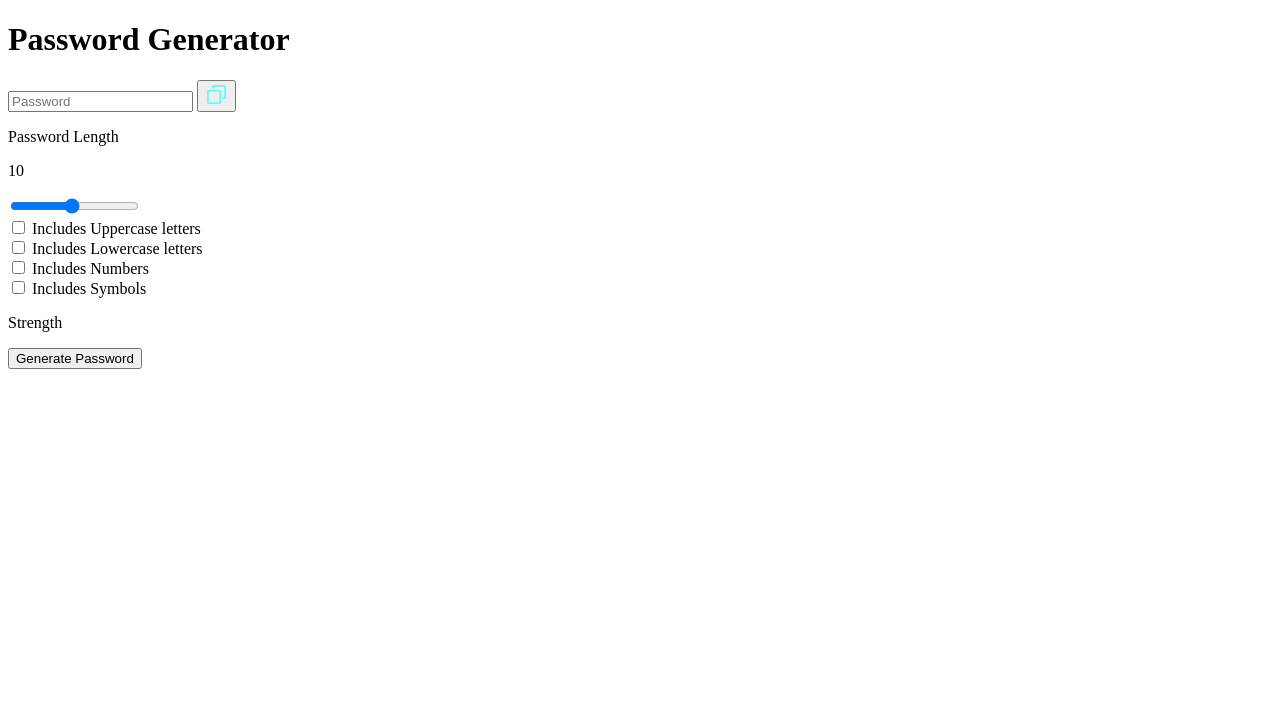
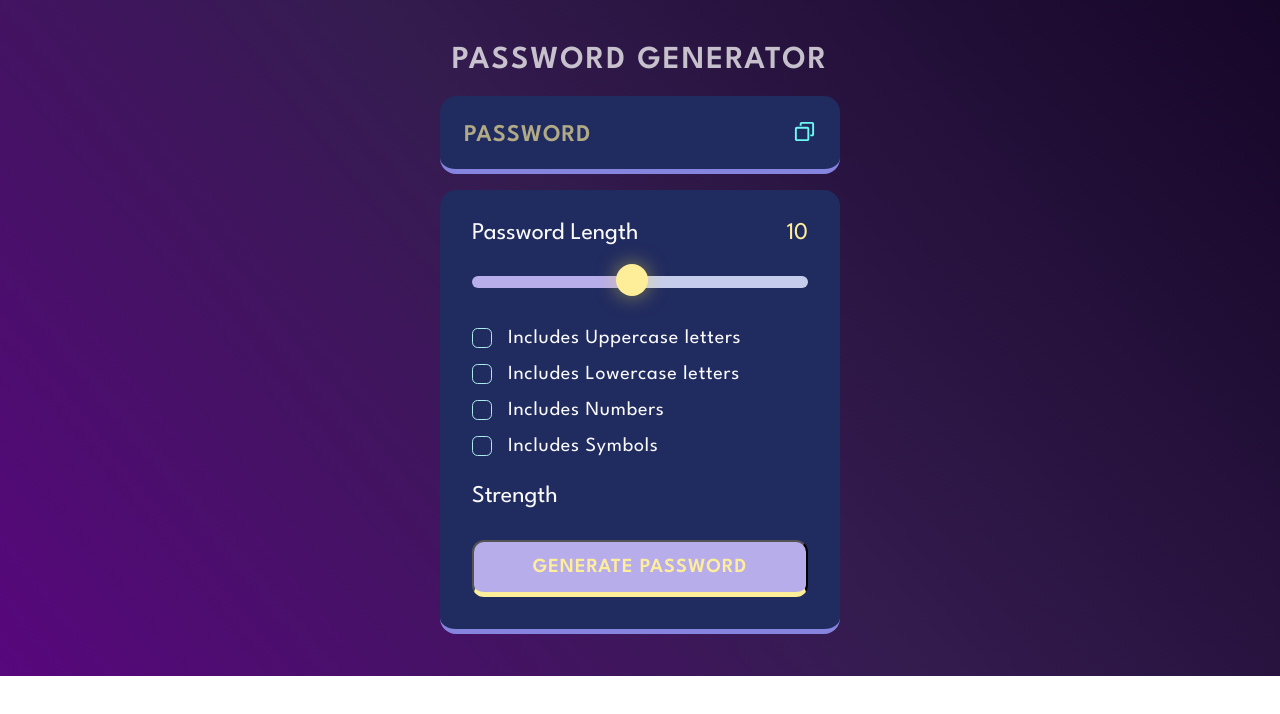
Before and after one commit to yashsoni45/passwordgenerator, a plain HTML site: page index.html in a window 1280 px wide. Drawn offline with Linux system fonts and the light colour scheme.

Commit message:
final commit

```diff
--- a/index.html
+++ b/index.html
@@ -2,46 +2,48 @@
 <html lang="en">
 <head>
     <meta charset="UTF-8">
+    <meta http-equiv="X-UA-Compatible" content="IE=edge">
     <meta name="viewport" content="width=device-width, initial-scale=1.0">
-    <title>Document</title>
+    <title>Password Generator</title>
+    <link rel="preconnect" href="https://fonts.googleapis.com" />
+    <link rel="preconnect" href="https://fonts.gstatic.com" crossorigin />
+    <link
+      href="https://fonts.googleapis.com/css2?family=League+Spartan:wght@100;200;300;400;600&display=swap"
+      rel="stylesheet"
+    />
     <link rel="stylesheet" href="styles.css">
 </head>
 <body>
-
     <div class="wrapper">
-
 
         <div class="container">
 
             <h1>Password Generator</h1>
 
-        <div class="diplay-container">
+            <div class="display-container">
 
                 <input readonly placeholder="Password" class="display" data-passwordDisplay>
 
-           <button data-copy>
-             <span data-copyMsg></span>
-             <img src="./assets/copy.svg" alt="copy" height="23" width="23">
-
+                <button class="copyBtn" data-copy>
+                    <span class="tooltip" data-copyMsg></span>
+                    <img src="./assets/copy.svg" alt="copy" width="23" height="23">
                 </button>
 
             </div>
 
+
             <div class="input-container">
 
-            <!-- password length section--->
-
+                <!--password length section-->
                 <div class="length-container">
                     <p>Password Length</p>
                     <p data-lengthNumber>0</p>
                 </div>
 
                 <!--slider-->
-
                 <input type="range" min="1" max="20" class="slider" step="1" data-lengthSlider>
 
-            <!--checkbox -->
-
+                <!-- checkboxes-->
                 <div class="check">
                     <input type="checkbox" id="uppercase">
                     <label for="uppercase">Includes Uppercase letters</label>
@@ -54,30 +56,27 @@
 
                 <div class="check">
                     <input type="checkbox" id="numbers">
-                 <label for="numbers">Includes Numbers</label>
+                    <label for="numbers">Includes Numbers </label>
                 </div>
 
                 <div class="check">
                     <input type="checkbox" id="symbols">
-                 <label for="symbols">Includes Symbols</label>
+                    <label for="symbols">Includes Symbols </label>
                 </div>
 
-            <!--strength section-->
-
+                <!-- strength section-->
                 <div class="strength-container">
                     <p>Strength</p>
-                <div data-indicator></div>
+                    <div class="indicator" data-indicator></div>
                 </div>
 
-            <!--generate password-->
-
+                <!-- generate password-->
                 <button class="generateButton">Generate Password</button>
 
             </div>
 
         </div>
 
-
     </div>
 
     <script src="script.js"></script>
--- a/styles.css
+++ b/styles.css
@@ -0,0 +1,283 @@
+*,
+*::before,
+*::after {
+    margin: 0;
+    padding: 0;
+    box-sizing: border-box;
+    font-family: 'League Spartan', sans-serif;
+}
+
+:root {
+    --dk-violet: hsl(230, 50%, 25%);
+    --lt-violet: hsl(230, 50%, 85%);
+    --lt-violet2: hsl(240, 60%, 70%);
+    --vb-violet: hsl(250, 60%, 80%);
+    --vb-violet2: hsl(260, 60%, 75%);
+
+    --vb-yellow: hsl(50, 100%, 80%);
+
+    --pl-white: hsl(0, 0%, 98%);
+
+    --vb-cyan: hsl(180, 60%, 80%);
+    --vb-cyan2: hsl(180, 60%, 90%);
+    --dk-text: hsl(210, 20%, 40%);
+}
+
+
+.wrapper {
+    display: flex;
+    flex-direction: column;
+    align-items: center;
+    justify-content: center;
+    background: linear-gradient(231deg, rgba(22, 6, 40, 1) 0%, rgba(52, 28, 79, 1) 50%, rgba(88, 7, 125, 1) 100%);
+    overflow-y: hidden;
+    overflow-x: hidden;
+    position: relative;
+    padding: 10px;
+}
+
+.container {
+    width: 90%;
+    max-width: 400px;
+    padding-bottom: 2rem;
+    padding-top: 2rem;
+}
+
+h1 {
+    color: var(--pl-white);
+    opacity: 0.75;
+    text-transform: uppercase;
+    letter-spacing: 2px;
+    text-align: center;
+    line-height: 1.2;
+}
+
+.display-container {
+    position: relative;
+    background-color: var(--dk-violet);
+    border-radius: 1rem;
+    border-bottom: 0.35rem solid var(--lt-violet2);
+    margin: 1rem 0;
+    padding-top: 0.35rem;
+}
+
+
+.display {
+    width: 100%;
+    background-color: transparent;
+    padding: 1.15rem 1rem;
+    color: var(--vb-yellow);
+    font-weight: 600;
+    font-size: 1.5rem;
+    line-height: 30px;
+    letter-spacing: 1px;
+    padding-right: 3.25rem;
+    border:none;
+  }
+
+.display::placeholder {
+    position:absolute;
+    top: 50%;
+    left: 1.5rem;
+    font-size: 1.5rem;
+    line-height:30px;
+    color:var(--vb-yellow);
+    opacity: 0.65;
+    text-transform: uppercase;
+    transform: translateY(-50%);
+}
+
+.display-container button {
+    position:absolute;
+    top:50%;
+    right:1.5rem;
+    transform: translateY(-50%);
+}
+
+.input-container{
+    width:100%;
+    background-color: var(--dk-violet);
+    border-radius: 1rem;
+    padding: 2rem;
+    border-bottom: 0.35rem solid var(--lt-violet2);
+}
+
+
+.length-container {
+    display: flex;
+    justify-content: space-between;
+    align-items: center;
+}
+
+
+.length-container p:nth-child(1) {
+    color:var(--pl-white);
+    font-size: 1.5rem;
+}
+
+
+.length-container p:nth-child(2) {
+    color:var(--vb-yellow);
+    font-size: 1.5rem;
+}
+
+
+.strength-container {
+    display: flex;
+    justify-content: space-between;
+    align-items: center;
+    margin-top: 1.75rem;
+    margin-bottom: 2rem;
+}
+
+
+.strength-container p{
+    color:var(--pl-white);
+    font-size: 1.5rem;
+}
+
+.indicator {
+    width:1.5rem;
+    height:1.5rem;
+    border-radius:50%;
+}
+
+.generateButton {
+    width: 100%;
+    padding: 1rem 0;
+    background-color: var(--vb-violet);
+    text-align: center;
+    border-radius: 0.75rem;
+    border-bottom: 0.35rem solid var(--vb-yellow);
+    text-transform: uppercase;
+    letter-spacing: 1px;
+    color: var(--vb-yellow);
+    font-weight: 600;
+    font-size: 1.25rem;
+  }
+
+.check {
+    display: flex;
+    align-items: center;
+    margin: 1rem 0;
+    gap: 0 1rem;
+}
+
+.check input{
+    appearance: none;
+    width: 20px;
+    height: 20px;
+    border: 1px solid var(--vb-cyan);
+    cursor: pointer;
+    position: relative;
+    border-radius: 0.35rem;
+}
+
+
+.check input:checked{
+    background-color: var(--vb-cyan);
+}
+
+
+.check input:checked::before {
+    content: '✔';
+    position: absolute;
+    color: var(--dk-text);
+    font-size:1.05rem;
+    font-weight: 600;
+    left:50%;
+    top:-5.5px;
+    transform: translateX(-50%)  translateY(22%);
+}
+
+.check label {
+    color: var(--pl-white);
+    font-size: 1.25rem;
+    letter-spacing: 0.75px;
+}
+
+.copyBtn{
+    background-color: transparent;
+    border:none;
+    outline:none;
+}
+
+.tooltip {
+    position: absolute;
+    background-color: var(--vb-violet2);
+    color: var(--vb-yellow);
+    font-size: 1.25rem;
+    top: -35px;
+    left: -25px;
+    padding: 5px 10px;
+    border-radius: 1rem;
+    opacity: 0;
+    transform: scale(0);
+    transform-origin: bottom;
+    transition: all 250ms ease-in-out;
+  }
+
+  .tooltip.active {
+    opacity: 1;
+    transform: scale(1);
+  }
+
+.slider{
+    appearance: none;
+    width:100%;
+    height: 0.75rem;
+    cursor: pointer;
+    background-color: var(--lt-violet);
+    border-radius: 1rem;
+    margin-top: 2rem;
+    margin-bottom: 1.5rem;
+    background-image: linear-gradient(var(--vb-violet), var(--vb-violet));
+    background-repeat: no-repeat;
+    border:none;
+    outline:none;
+    z-index:-1;
+}
+
+.slider::-webkit-slider-thumb {
+    position:relative;
+    z-index:1;
+    appearance: none;
+    height:2rem;
+    width:2rem;
+    border-radius: 50%;
+    background-color: var(--vb-yellow);
+    cursor:pointer;
+    margin-top: -3px;
+    box-shadow: 0px 0px 20px 0px rgba(255, 229, 61, 0.50);
+    transition: all 100ms ease-in;
+}
+
+.slider:focus{
+    outline: 3px solid var(--vb-yellow);
+}
+
+.slider::-webkit-slider-thumb:hover{
+    outline: 2px solid var(--vb-yellow);
+    background-color: var(--dk-violet);
+    box-shadow: 0px 0px 25px 5px rgba(255, 229, 61, 0.80);
+}
+
+
+/*Homework -> Explore below code */
+/* .slider::-moz-range-thumb {
+    position: relative;
+    z-index: 1;
+    appearance: none;
+    height: 2rem;
+    width: 2rem;
+    border-radius: 50%;
+    background: var(--vb-yellow);
+    box-shadow: 0px 0px 20px 0px rgba(255, 229, 61, 0.50);
+    cursor: pointer;
+  }
+
+  .slider::-moz-range-thumb:hover {
+    outline: 2px solid var(--vb-yellow);
+    background-color: var(--dk-violet);
+    box-shadow: 0px 0px 25px 5px rgba(255, 229, 61, 0.80);
+  } */
```
Lines whose indentation alone changed are shown as unchanged.
